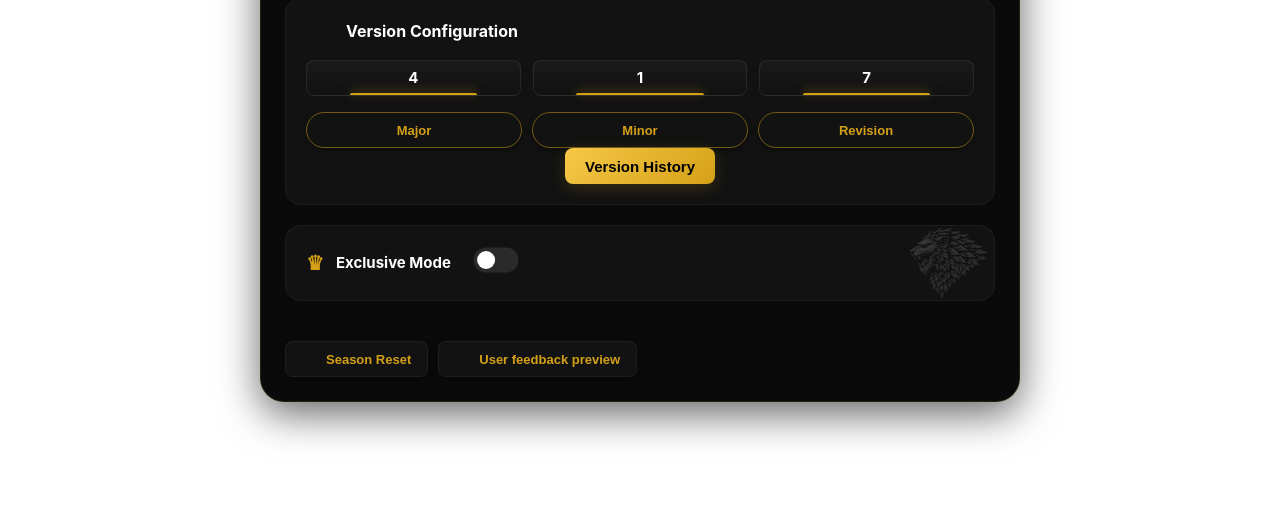
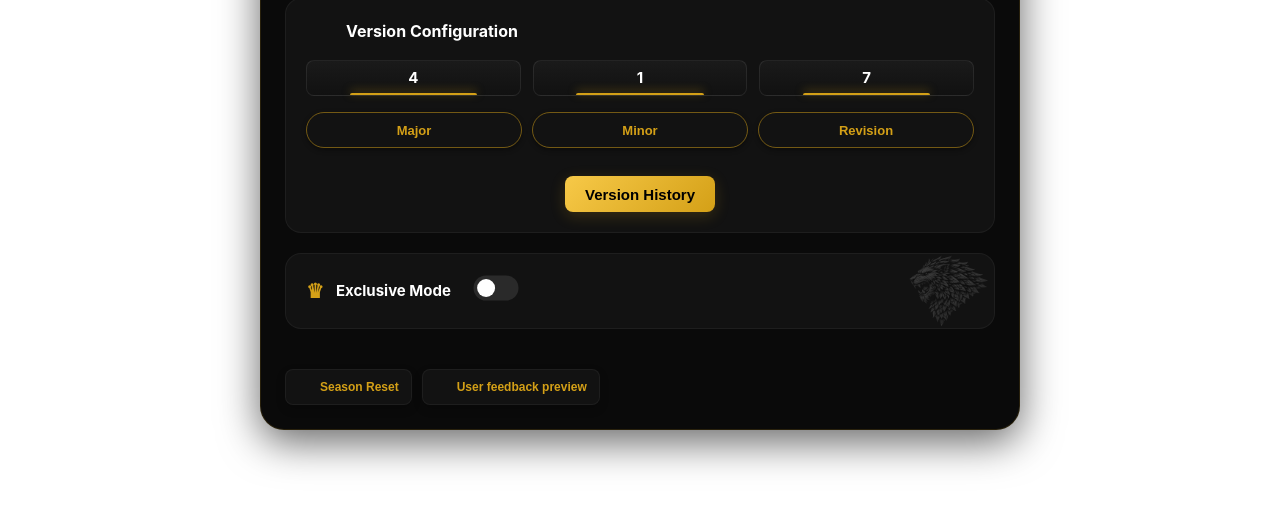
Before and after one commit to git26sudhi/StoryTellApp, a plain HTML site: page index.html in a window 1280 px wide. Shown: the part 1002-1510 px from the top of the page. Drawn offline with Linux system fonts and the light colour scheme; no server answers.

Commit message:
Update index.html

```diff
--- a/index.html
+++ b/index.html
@@ -1072,7 +1072,7 @@
             margin-bottom: 16px !important;
         }
 
-        /* 9. Reduce box size of version values to match font size */
+        /* Reduce box size of version values to match font size */
         #devInterface .version-box {
             background: linear-gradient(180deg, #1A1A1A, #111111) !important;
             border: 1px solid rgba(255,255,255,0.08) !important;
@@ -1096,7 +1096,7 @@
             border-radius: 2px 2px 0 0;
         }
 
-        /* 8. Change version values font size to match version history font size */
+        /* Change version values font size to match version history font size */
         #devInterface .version-num {
             font-size: 15px !important;
             color: #FFFFFF !important;
@@ -1127,10 +1127,10 @@
             border-color: #D4A017 !important;
         }
 
-        /* 1. Shrink button for Version History to size of name and reduce height */
+        /* Shrink button for Version History to size of name and reduce height + MOVE DOWN */
         #devVersionHistoryBtn {
             width: fit-content !important;
-            margin: 0 auto !important;
+            margin: 16px auto 0 auto !important; /* Added 16px top margin to avoid overlap */
             background: linear-gradient(135deg, #F7C948, #D4A017) !important;
             color: #000000 !important;
             border-radius: 8px !important;
@@ -1159,7 +1159,7 @@
             overflow: hidden !important;
         }
 
-        /* 10. Keep lion watermark inside exclusive mode box */
+        /* Keep lion watermark inside exclusive mode box */
         #devInterface .danger-toggle::after {
             content: '';
             position: absolute;
@@ -1177,7 +1177,7 @@
             z-index: 1 !important;
         }
 
-        /* 4. Change font size of exclusive mode to match version history */
+        /* Change font size of exclusive mode to match version history */
         #exclusiveModeText {
             display: flex !important;
             flex-direction: row !important;
@@ -1190,7 +1190,7 @@
             flex: 1 !important;
         }
 
-        /* 2. Remove icons from exclusive mode and keep Queen icon */
+        /* Remove icons from exclusive mode and keep Queen icon */
         #exclusiveModeText svg {
             display: none !important;
         }
@@ -1211,7 +1211,7 @@
             display: none !important;
         }
 
-        /* 11. Move switch towards left so watermark is visible */
+        /* Move switch towards left so watermark is visible */
         #devInterface .switch {
             margin-right: 65px !important;
             z-index: 2 !important;
@@ -1226,40 +1226,40 @@
             background-color: #FFFFFF !important;
         }
 
-        /* Action Buttons Row */
-        /* 5. Shrink season Reset, user feedback size to match name */
-        /* 3. Keep alignment center */
+        /* Action Buttons Row - SAME ROW */
         #devInterface .btn-row:last-of-type {
             display: flex !important;
             flex-direction: row !important;
+            flex-wrap: nowrap !important; /* Force same row */
             gap: 12px !important;
             width: 100% !important;
-            margin-top: 0 !important;
+            margin-top: 12px !important;
             justify-content: center !important;
-            flex-wrap: wrap !important;
-        }
-
+        }
+
+        /* Shrink size, center text */
         #devSeasonResetBtn, #devLoadFeedbackBtn, #devDownloadFeedbackBtn {
-            flex: none !important;
-            width: fit-content !important;
+            flex: 0 1 auto !important;
+            width: max-content !important;
+            max-width: 50% !important;
             background: #121212 !important;
             border: 1px solid rgba(255,255,255,0.05) !important;
             color: #D4A017 !important;
             border-radius: 8px !important;
             height: 36px !important;
-            font-size: 13px !important;
+            font-size: 12px !important;
             display: inline-flex !important;
             align-items: center !important;
             justify-content: center !important;
-            gap: 8px !important;
-            padding: 0 16px !important;
+            text-align: center !important; /* Ensure names align to center */
+            gap: 6px !important;
+            padding: 0 12px !important;
             box-shadow: 0 4px 10px rgba(0,0,0,0.2) !important;
-            text-align: center !important;
-            line-height: 1.2 !important;
-        }
-
-        /* 3. Remove icons from user feedback, season reset... */
-        /* AND immediately inject the requested NEW SVGs via masks to inherit color seamlessly */
+            line-height: 1.1 !important;
+            white-space: normal !important;
+        }
+
+        /* Add requested SVGs via masks to inherit color seamlessly */
         #devSeasonResetBtn::before, #devLoadFeedbackBtn::before, #devDownloadFeedbackBtn::before {
             content: '';
             display: inline-block;
@@ -1337,11 +1337,13 @@
             background: transparent !important;
             color: #666 !important;
             border: 1px solid rgba(255,255,255,0.05) !important;
-            font-size: 13px !important;
+            font-size: 12px !important;
             display: flex !important;
-            align-items: center !important;
-            justify-content: center !important;
-            gap: 8px !important;
+            flex-direction: column !important; /* Stacks icon above text */
+            align-items: center !important; /* Horizontally center */
+            justify-content: center !important; /* Vertically center */
+            text-align: center !important; /* Aligns name to center */
+            gap: 4px !important;
         }
 
         body:has(#devInterface:not(.hidden)) .nav-split-trigger-btn:first-child {
```
